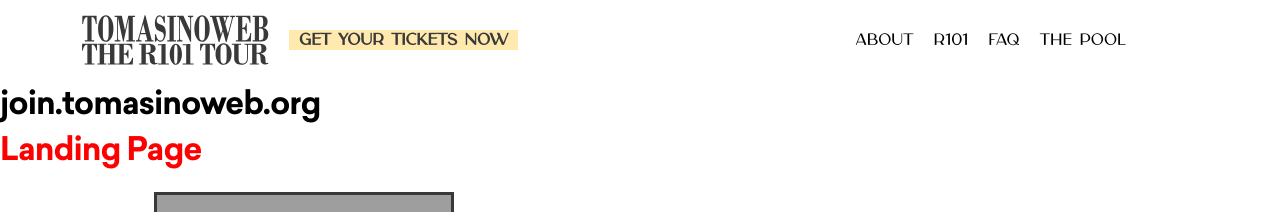
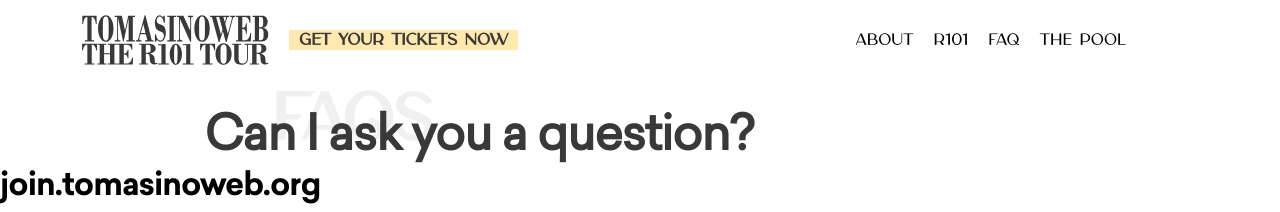
Before and after one commit to TomasinoWeb/tomasinoWebR101, a Next.js app: page / in a window 1280 px wide. Shown: the top 212 px of the page. Built offline with nearby package versions, Linux system fonts and the light colour scheme; grey boxes are pictures that could not be loaded.

Commit message:
Created titles basic structure

```diff
--- a/src/components/Buttons.tsx
+++ b/src/components/Buttons.tsx
@@ -1,4 +1,4 @@
-import ReactNode from 'react';
+import ReactNode from "react";
 import styles from "./buttons.module.scss";
 
 export const Buttons = () => {
--- /dev/null
+++ b/src/components/Titles.tsx
@@ -0,0 +1,7 @@
+
+import ReactNode from "react";
+import styles from "./titles.module.scss";
+
+export const Titles = () => {
+  return <h1 className={styles.mainTitle}>FAQS <span className={styles.subTitle}>Can I ask you a question?</span></h1>;
+};
--- a/src/components/culturecard.module.scss
+++ b/src/components/culturecard.module.scss
@@ -14,6 +14,8 @@
 }
 .cardTextContainer {
   display: flex;
+  width: 300px;
+  ;
   padding: 30px 20px 20px 20px;
   flex-direction: column;
   align-items: flex-start;
--- /dev/null
+++ b/src/components/titles.module.scss
@@ -0,0 +1,25 @@
+
+.mainTitle {
+  color: #f0f0f0;
+  text-align: center;
+  font-family: CarlaSans;
+  font-size: 64px;
+  font-style: normal;
+  font-weight: 700;
+  line-height: normal;
+  letter-spacing: -1.408px;
+  z-index: 1;
+}
+.subTitle {
+  bottom: -10px;
+  right: 20%;
+  position: relative;
+  color: #393939;
+  text-align: center;
+  font-family: Sailec;
+  font-size: 48px;
+  font-style: normal;
+  font-weight: 700;
+  letter-spacing: -1.056px;
+  z-index: 2;
+}
--- a/src/pages/index.tsx
+++ b/src/pages/index.tsx
@@ -1,16 +1,20 @@
 import { Layout } from "../components/Layout";
 import { Buttons } from "../components/Buttons";
 import { CultureCard } from "../components/CultureCard";
+import { Titles } from "../components/Titles";
 import styles from "../styles/index.module.scss";
 
 export default function () {
   return (
     <Layout>
       <div>
+        <Titles />
         <h1>join.tomasinoweb.org</h1>
         <h1 className={styles.red}>Landing Page</h1>
+        <div></div>
         <Buttons />
         <CultureCard />
+
       </div>
     </Layout>
   );
```
Also changed, not shown: src/components/CultureCard.tsx (+5 -2 lines).
